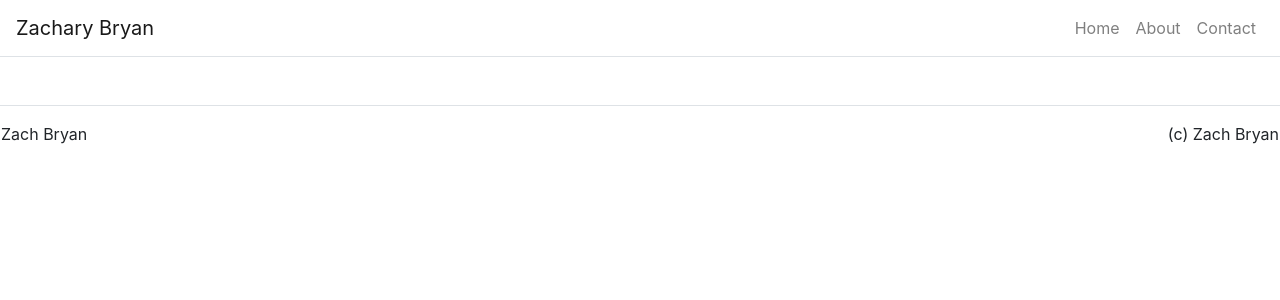
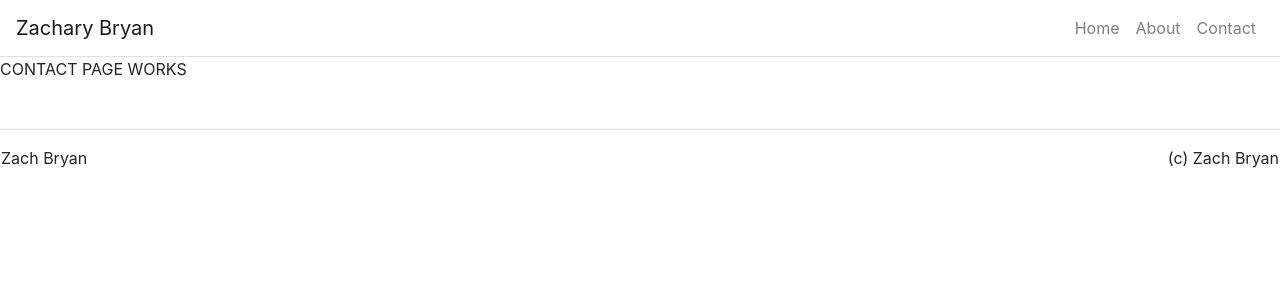
Before and after one commit to zacharybryan/portfolio, a React (Create React App) app in the folder portfolio/: page /contact in a window 1280 px wide. Shown: the top 300 px of the page. Built offline with nearby package versions, Linux system fonts and the light colour scheme.

Commit message:
contact page created and routed

```diff
--- a/portfolio/src/App.js
+++ b/portfolio/src/App.js
@@ -9,6 +9,7 @@ import './App.css';
 import Footer from './components/Footer.js';
 import HomePage from './pages/HomePage.js';
 import AboutPage from './pages/AboutPage.js';
+import ContactPage from './pages/ContactPage.js';
 
 class App extends React.Component {
 
@@ -57,6 +58,7 @@ class App extends React.Component {
 
           <Route path='/' exact render={() => <HomePage title={this.state.home.title} text={this.state.home.text} />} />
           <Route path='/about' exact render={() => <AboutPage title={this.state.about.title} text={this.state.about.text} />} />
+          <Route path='/contact' exact render={() => <ContactPage title={this.state.contact.title} text={this.state.contact.text} />} />
           <Footer>
 
           </Footer>
--- /dev/null
+++ b/portfolio/src/pages/ContactPage.js
@@ -0,0 +1,9 @@
+import React from 'react';
+
+function ContactPage(props) {
+    return(
+        <p>CONTACT PAGE WORKS</p>
+    )
+}
+
+export default ContactPage;
```
